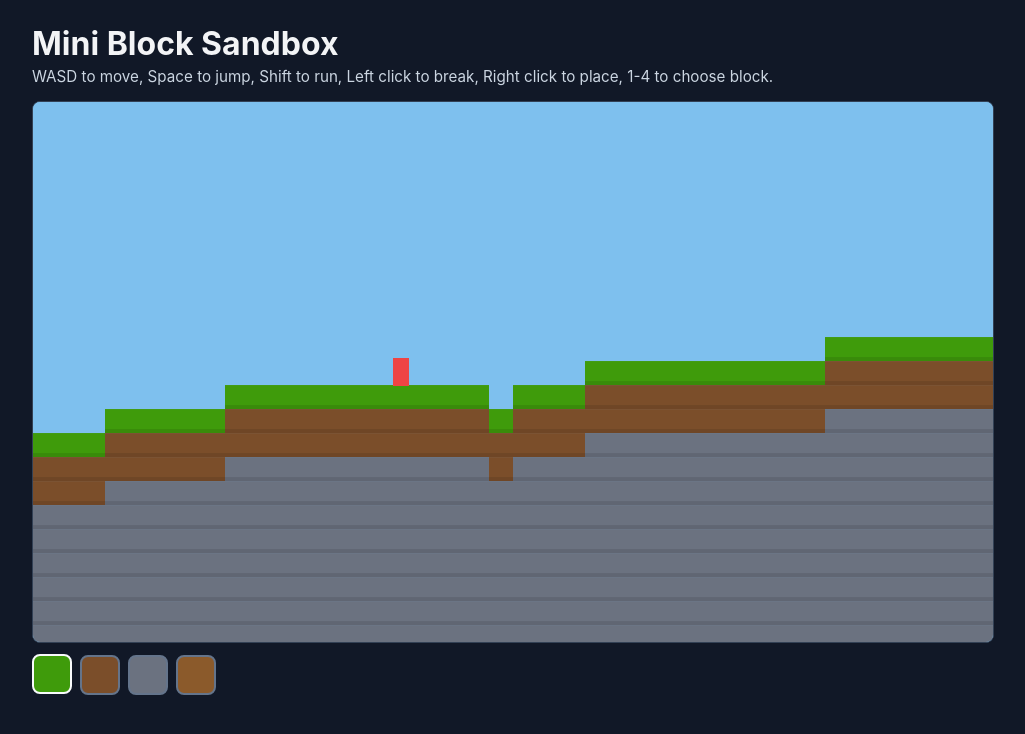
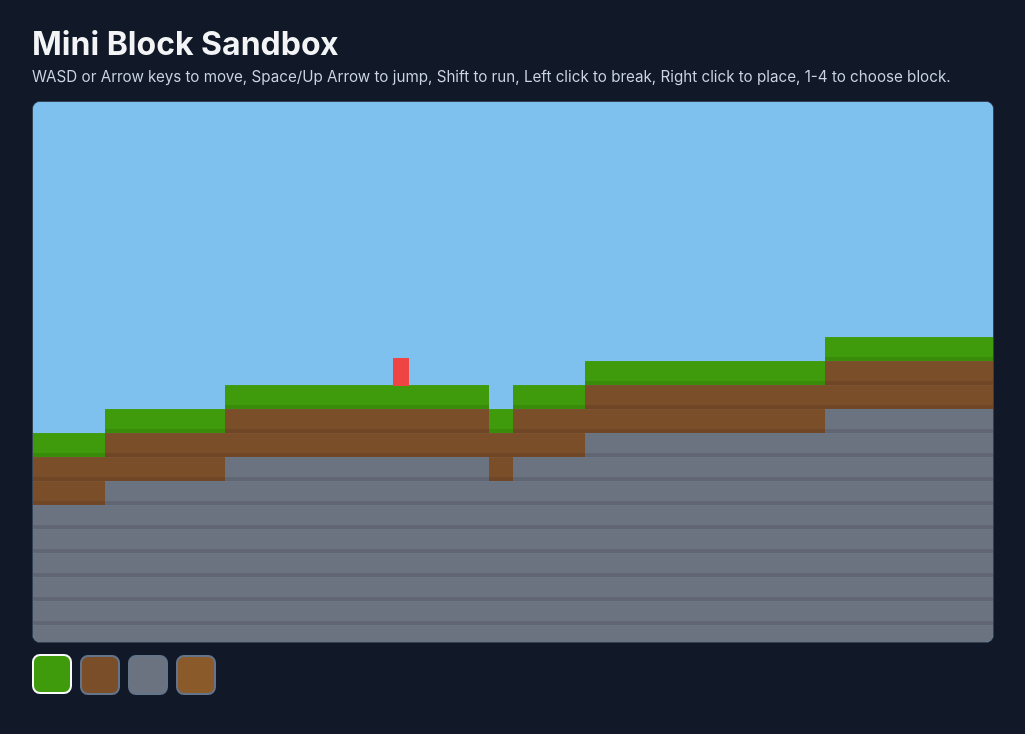
Before and after one commit to immanuelmayne/ImmaniCraft, a plain HTML site: page index.html in a window 1280 px wide. Shown: the whole page, without its empty margins (118-1143 px from the left). Drawn offline with Linux system fonts and the light colour scheme.

Commit message:
Update index.html

```diff
--- a/index.html
+++ b/index.html
@@ -10,8 +10,8 @@
     <main class="app">
       <h1>Mini Block Sandbox</h1>
       <p class="help">
-        WASD to move, Space to jump, Shift to run, Left click to break, Right click to place,
-        1-4 to choose block.
+        WASD or Arrow keys to move, Space/Up Arrow to jump, Shift to run, Left click to break,
+        Right click to place, 1-4 to choose block.
       </p>
       <canvas id="game" width="960" height="540" aria-label="Mini block sandbox game"></canvas>
       <div class="toolbar" id="toolbar"></div>
```
